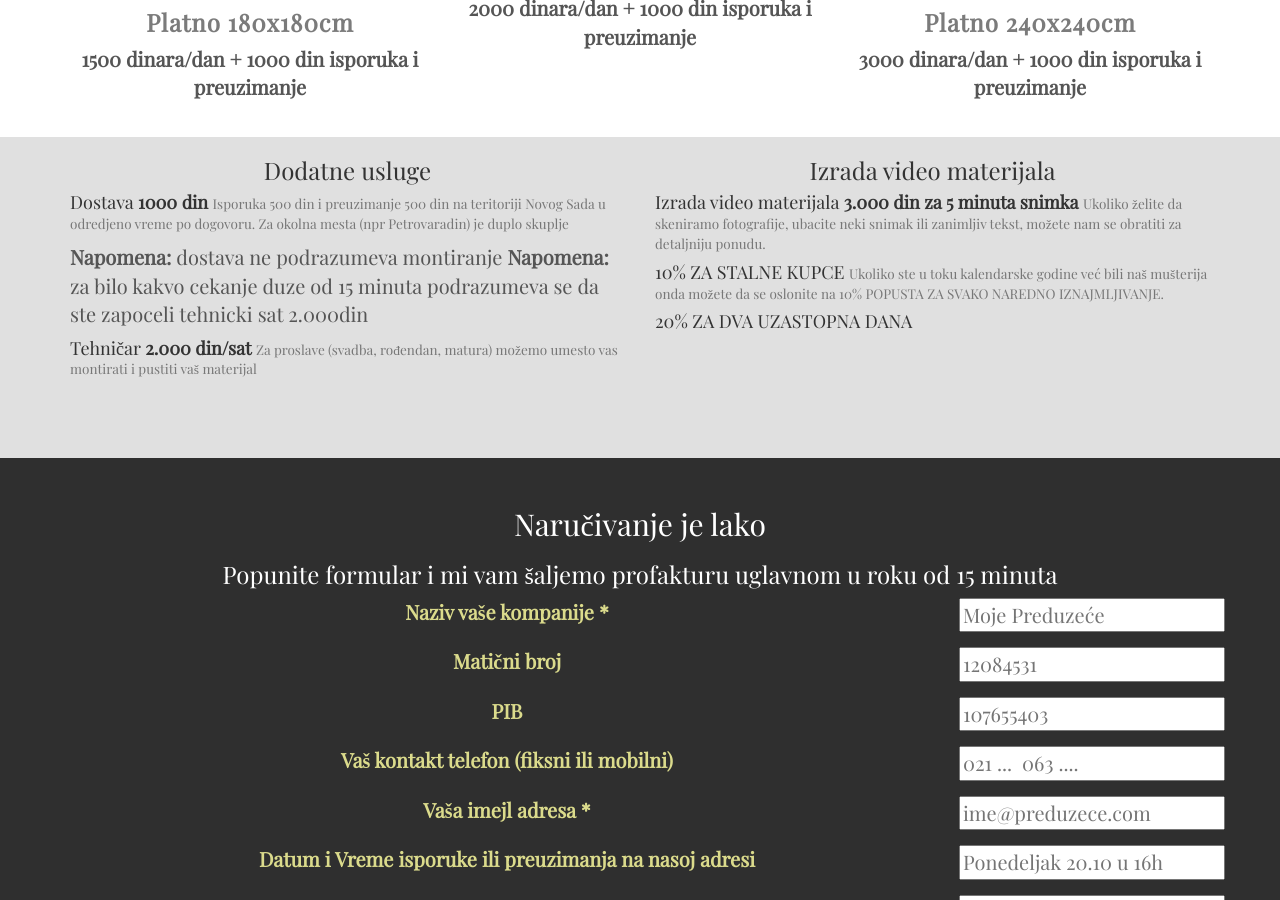
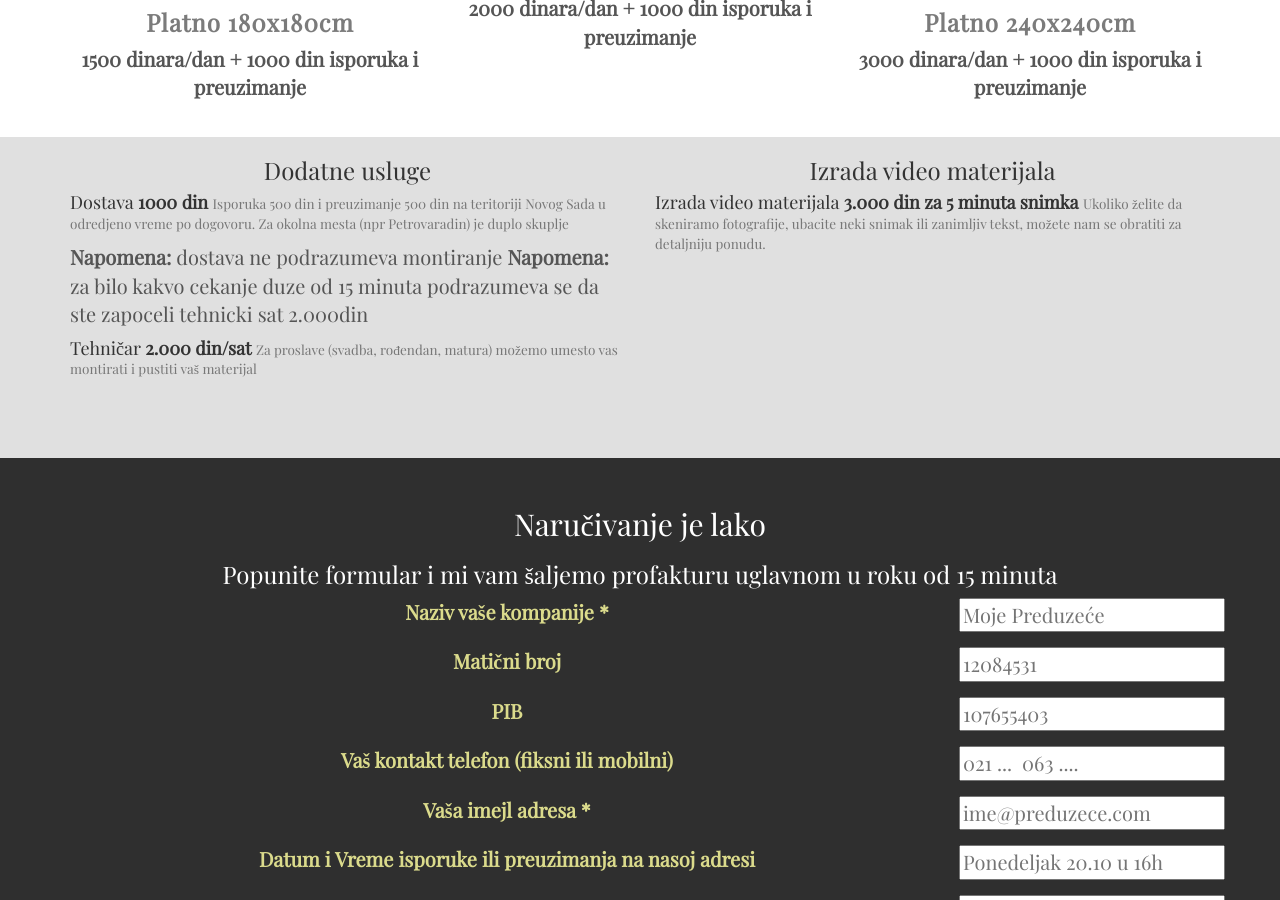
Before and after one commit to kulakajak/iznajmiprojektornovisad, a Jekyll site: the page built from index.html, in a window 1280 px wide and 900 px high, scrolled down 2379 px. Built offline with Jekyll 4.4.1, drawn with Linux system fonts in a browser that asks for light colours; nearby versions of some CDN libraries; some web fonts are replaced.

Commit message:
remove popust

```diff
--- a/index.html
+++ b/index.html
@@ -248,12 +248,6 @@ layout: default
             Izrada video materijala <b>3.000 din za 5 minuta snimka</b>
             <small>Ukoliko želite da skeniramo fotografije, ubacite neki snimak ili zanimljiv tekst, možete nam se obratiti za detaljniju ponudu.</small>
           </h4>
-          <h4>
-            <i class="icon-bolt"></i>10% ZA STALNE KUPCE
-            <small>Ukoliko ste u toku kalendarske godine već bili naš mušterija onda možete da se oslonite na 10% POPUSTA ZA SVAKO NAREDNO
-              IZNAJMLJIVANJE.</small>
-          </h4>
-          <h4><i class="icon-bolt"></i>20% ZA DVA UZASTOPNA DANA</h4>
         </div>
       </div>
     </div>
```
